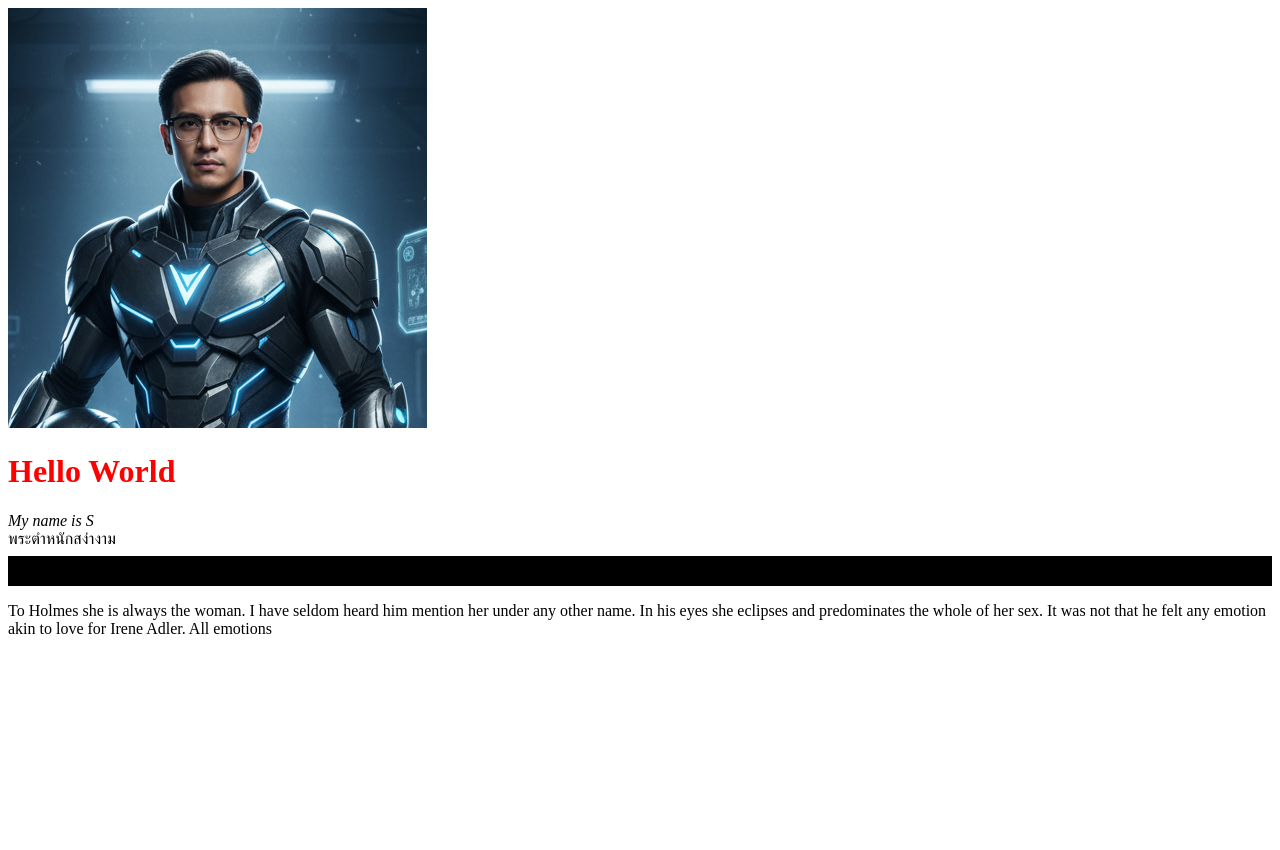
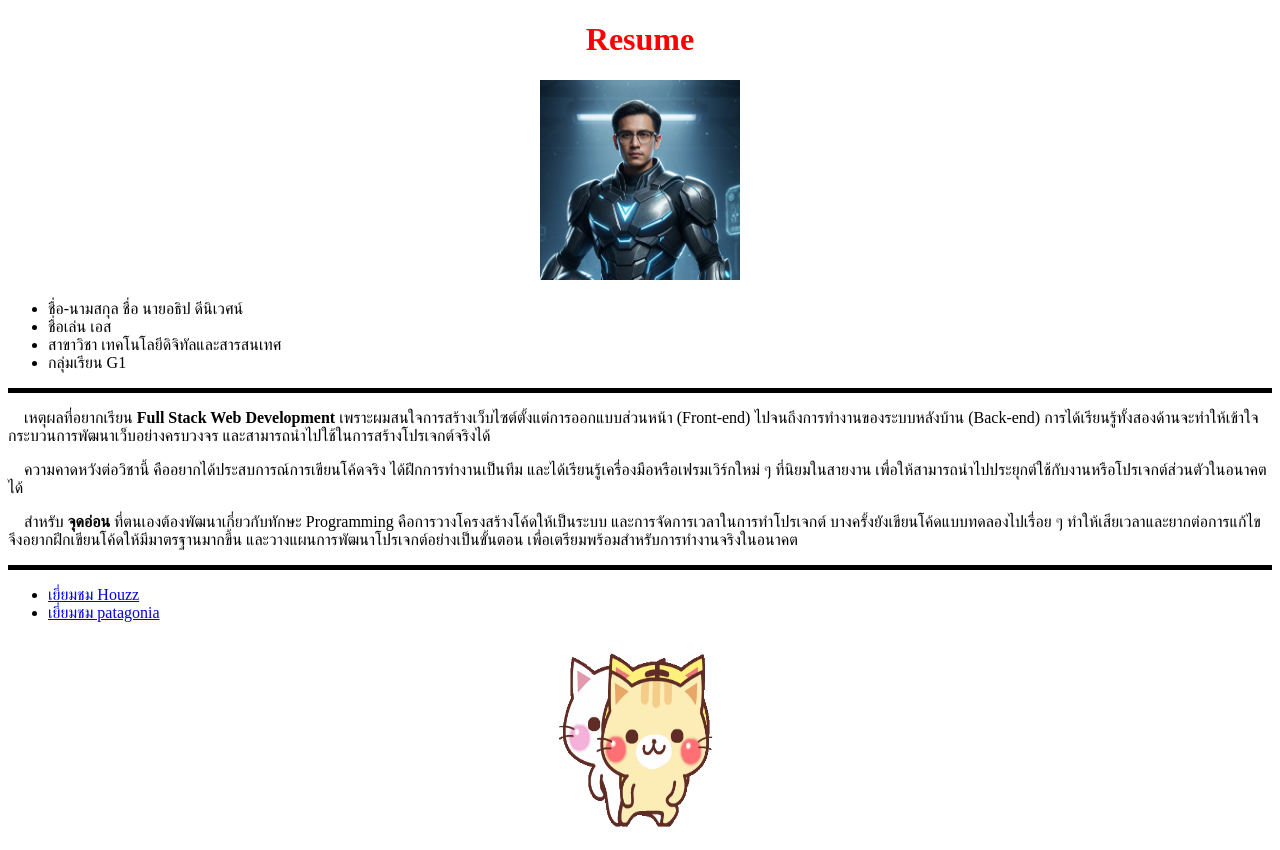
Before and after one commit to S-Gyver/Mypage2025, a plain HTML site: page index.html in a window 1280 px wide. Before the commit the page ends 800 px from the top, so only its background shows below. Drawn offline with Linux system fonts and the light colour scheme.

Commit message:
เสร็จ01

```diff
--- a/index.html
+++ b/index.html
@@ -7,19 +7,54 @@
     <title>SSS</title>
 </head>
 <body>
-    <img src="Pro.png" alt="Alternate Text" />
-    <h1 style="color : #ff0000; "> Hello World </h1>
-    <i>My name is S</i>
 
-    <br />พระตำหนักสง่างาม
+    <center>
+        <h1 style="color : #ff0000; "> Resume </h1>
+        <img src="Pro.png" alt="Alternate Text" width="200" height="200" />
+    </center>
 
-    <hr style="height:30px; background-color:black; border:none;">
+    <ul>
+        <li>ชื่อ-นามสกุล ชื่อ นายอธิป ดีนิเวศน์ </li>
+        <li>ชื่อเล่น เอส</li>
+        <li>สาขาวิชา เทคโนโลยีดิจิทัลและสารสนเทศ</li>
+        <li>กลุ่มเรียน G1</li>
+    </ul>
+
+    <hr style="height:5px; background-color:black; border:none;">
+    <p>
+        &nbsp;&nbsp;&nbsp;&nbsp;เหตุผลที่อยากเรียน <b>Full Stack Web Development</b>
+        เพราะผมสนใจการสร้างเว็บไซต์ตั้งแต่การออกแบบส่วนหน้า (Front-end)
+        ไปจนถึงการทำงานของระบบหลังบ้าน (Back-end)
+        การได้เรียนรู้ทั้งสองด้านจะทำให้เข้าใจกระบวนการพัฒนาเว็บอย่างครบวงจร
+        และสามารถนำไปใช้ในการสร้างโปรเจกต์จริงได้
+    </p>
 
     <p>
-        To <!--Sherlock--> Holmes she is always the woman. I have seldom heard
-        him mention her under any other name. In his eyes she eclipses
-        and predominates the whole of her sex. It was not that he felt
-        any emotion akin to love for Irene Adler. All emotions
+        &nbsp;&nbsp;&nbsp;&nbsp;ความคาดหวังต่อวิชานี้ คืออยากได้ประสบการณ์การเขียนโค้ดจริง
+        ได้ฝึกการทำงานเป็นทีม และได้เรียนรู้เครื่องมือหรือเฟรมเวิร์กใหม่ ๆ
+        ที่นิยมในสายงาน เพื่อให้สามารถนำไปประยุกต์ใช้กับงานหรือโปรเจกต์ส่วนตัวในอนาคตได้
     </p>
+
+    <p>
+        &nbsp;&nbsp;&nbsp;&nbsp;สำหรับ <b>จุดอ่อน</b> ที่ตนเองต้องพัฒนาเกี่ยวกับทักษะ Programming
+        คือการวางโครงสร้างโค้ดให้เป็นระบบ และการจัดการเวลาในการทำโปรเจกต์
+        บางครั้งยังเขียนโค้ดแบบทดลองไปเรื่อย ๆ ทำให้เสียเวลาและยากต่อการแก้ไข
+        จึงอยากฝึกเขียนโค้ดให้มีมาตรฐานมากขึ้น
+        และวางแผนการพัฒนาโปรเจกต์อย่างเป็นขั้นตอน
+        เพื่อเตรียมพร้อมสำหรับการทำงานจริงในอนาคต
+    </p>
+
+    <hr style="height:5px; background-color:black; border:none;">
+
+    <ul>
+        <li><a href="https://www.houzz.com/" target="_blank">เยี่ยมชม Houzz</a></li>
+        <li><a href="https://www.patagonia.com/" target="_blank">เยี่ยมชม patagonia</a></li>
+    </ul>
+
+    <center>
+        <img src="SA.gif" alt="Alternate Text" width="200" height="200" />
+    </center>
+
+
 </body>
 </html>
```
Also changed, not shown: SA.gif (added).
